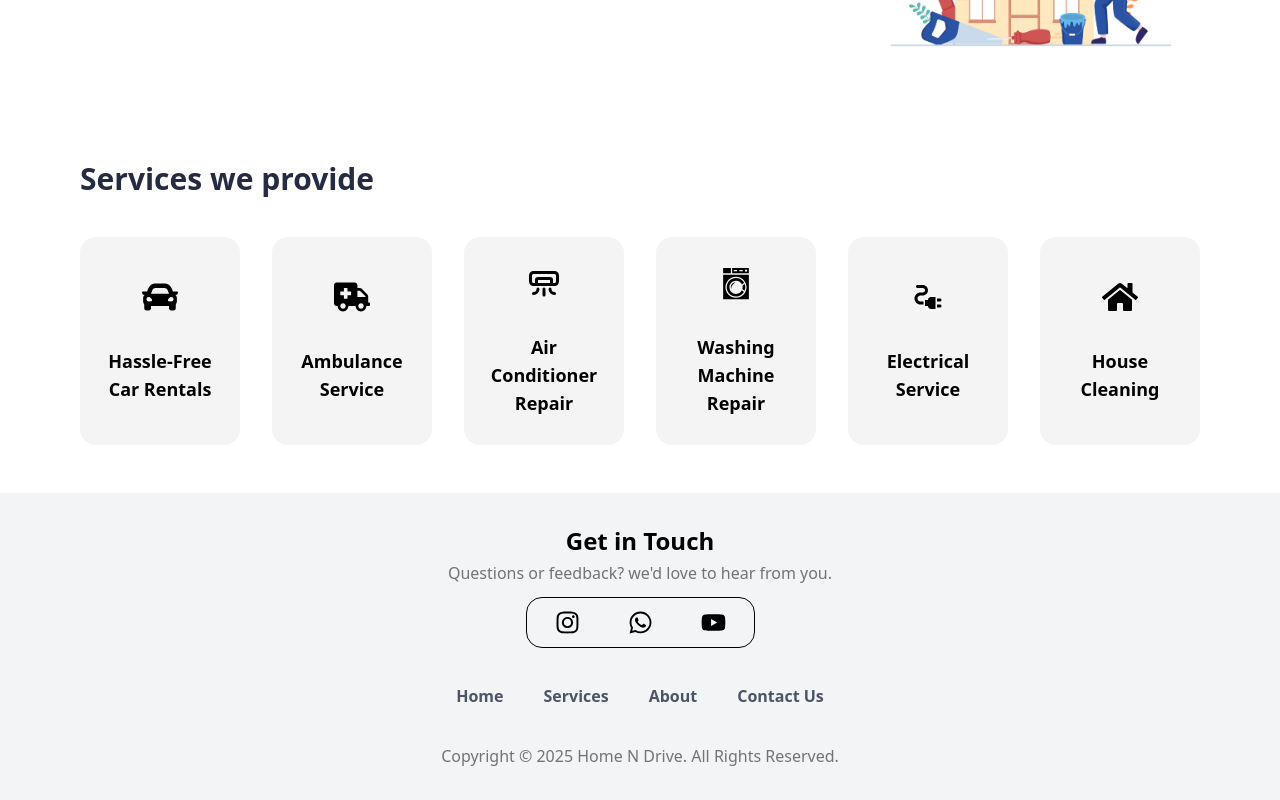
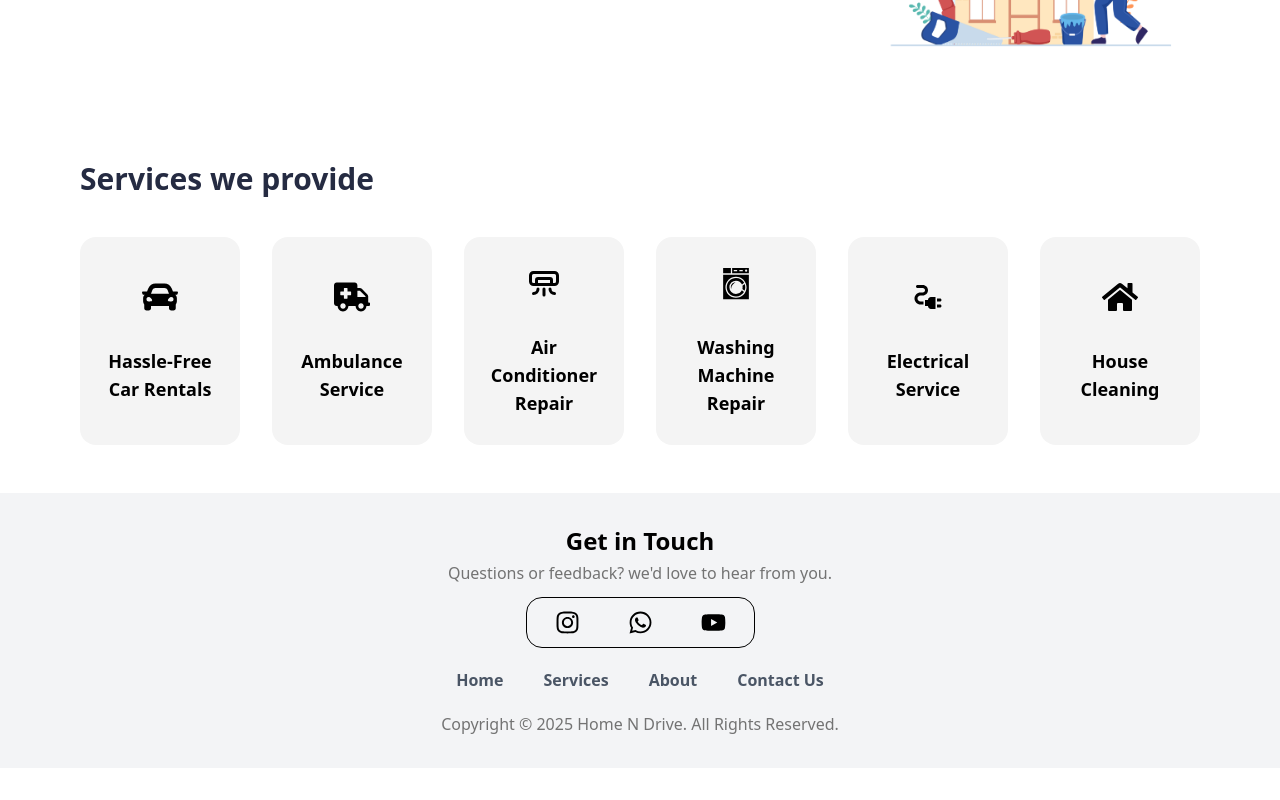
Before and after one commit to ArunKumarDara/one-stop-solution, a React (Vite) app: page / in a window 1280 px wide. Shown: the part 551-1351 px from the top of the page. After the commit the page ends 1319 px from the top, so only its background shows below. Built offline with nearby package versions, Linux system fonts and the light colour scheme.

Commit message:
fix(footer): fix padding issues

```diff
--- a/src/components/Footer/Footer.jsx
+++ b/src/components/Footer/Footer.jsx
@@ -26,7 +26,7 @@ const Footer = () => {
     <footer id="contact">
       <div
         className="container p-[1rem] sm:p-[2rem] lg:px-[4rem] lg:py-[2rem] xl:p-[5rem]
-        xl:py-[2rem] 2xl:p-[6rem] 2xl:py-[2rem] max-h-[400px] relative mt-[1rem] flex flex-col justify-center items-center gap-8 bg-gray-100"
+        xl:py-[2rem] 2xl:p-[6rem] 2xl:py-[2rem] max-h-[400px] relative mt-[1rem] flex flex-col justify-center items-center gap-4 bg-gray-100"
       >
         <motion.div
           variants={SlideLeft(0.5)}
```
